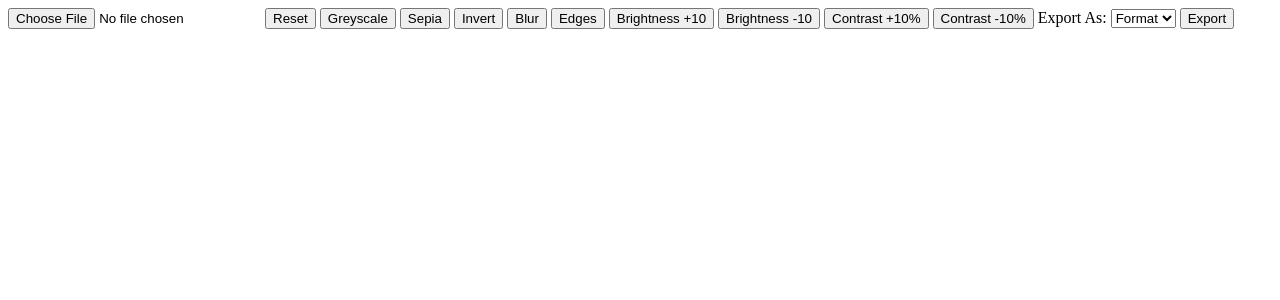
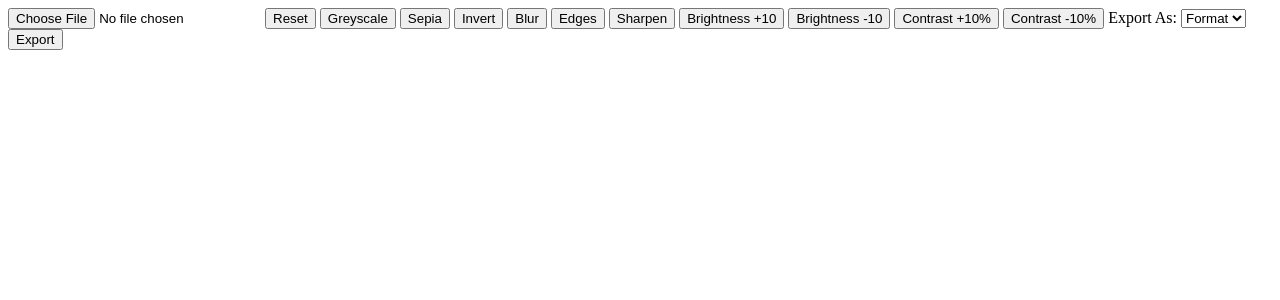
Before and after one commit to Safi2099/darkroom, a Flask app: page / in a window 1280 px wide. Shown: the top 300 px of the page. Run offline with Flask 3, Linux system fonts and the light colour scheme.

Commit message:
Add rudimentary sharpen filter

```diff
--- a/static/js/helpers.js
+++ b/static/js/helpers.js
@@ -1,5 +1,5 @@
 export function filter(ctx, filter) {
-    const filters = { greyscale, sepia, invert, blur, edges };
+    const filters = { greyscale, sepia, invert, blur, edges, sharpen };
     const filterFunc = filters[filter];
 
     if (filterFunc) {
@@ -193,6 +193,62 @@ export function edges(ctx) {
     ctx.putImageData(newImageData, 0, 0);
 }
 
+export function sharpen(ctx) {
+    const oldImageData = ctx.getImageData(0, 0, ctx.canvas.width, ctx.canvas.height);
+    const newImageData = ctx.createImageData(oldImageData);
+
+    const oldData = oldImageData.data;
+    const newData = newImageData.data;
+
+    const kernel = [
+        [0, -1, 0],
+        [-1, 5, -1],
+        [0, -1, 0]
+    ]
+
+    for (let i = 0; i < oldData.length; i += 4) {
+        const pixelIndex = (i / 4) | 0;
+        const x = pixelIndex % oldImageData.width;
+        const y = (pixelIndex / oldImageData.width) | 0;
+
+        let newR = 0, newG = 0, newB = 0;
+
+        for (let row = y - 1; row <= y + 1; row++) {
+            if (row < 0) {
+                continue;
+            }
+            else if (row >= oldImageData.height) {
+                break;
+            }
+
+            const kRow = row - (y - 1);
+
+            for (let col = x - 1; col <= x + 1; col++) {
+                if (col < 0) {
+                    continue;
+                }
+                else if (col >= oldImageData.width) {
+                    break;
+                }
+
+                const kCol = col - (x - 1);
+                const index = (row * oldImageData.width + col) * 4;
+
+                newR += oldData[index] * kernel[kRow][kCol];
+                newG += oldData[index + 1] * kernel[kRow][kCol];
+                newB += oldData[index + 2] * kernel[kRow][kCol];
+            }
+        }
+
+        newData[i] = newR;
+        newData[i + 1] = newG;
+        newData[i + 2] = newB;
+        newData[i + 3] = oldData[i + 3];
+    }
+
+    ctx.putImageData(newImageData, 0, 0);
+}
+
 export function brightness(ctx, amount) {
     const imageData = ctx.getImageData(0, 0, ctx.canvas.width, ctx.canvas.height);
     const data = imageData.data;
--- a/templates/index.html
+++ b/templates/index.html
@@ -20,6 +20,7 @@
         <input type="button" class="operation-btn" data-type="filter" data-name="invert" value="Invert">
         <input type="button" class="operation-btn" data-type="filter" data-name="blur" value="Blur">
         <input type="button" class="operation-btn" data-type="filter" data-name="edges" value="Edges">
+        <input type="button" class="operation-btn" data-type="filter" data-name="sharpen" value="Sharpen">
 
         <input type="button" class="operation-btn" data-type="adjust" data-name="brightness" data-amount="10" value="Brightness +10">
         <input type="button" class="operation-btn" data-type="adjust" data-name="brightness" data-amount="-10" value="Brightness -10">
```
